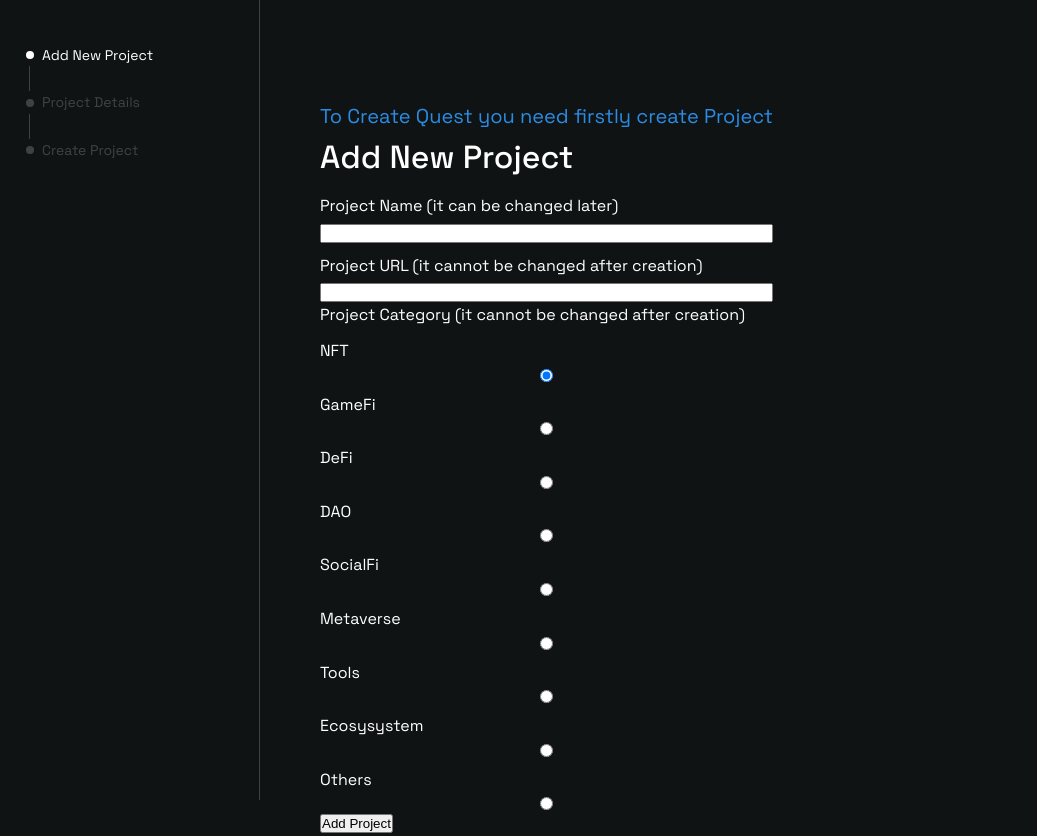
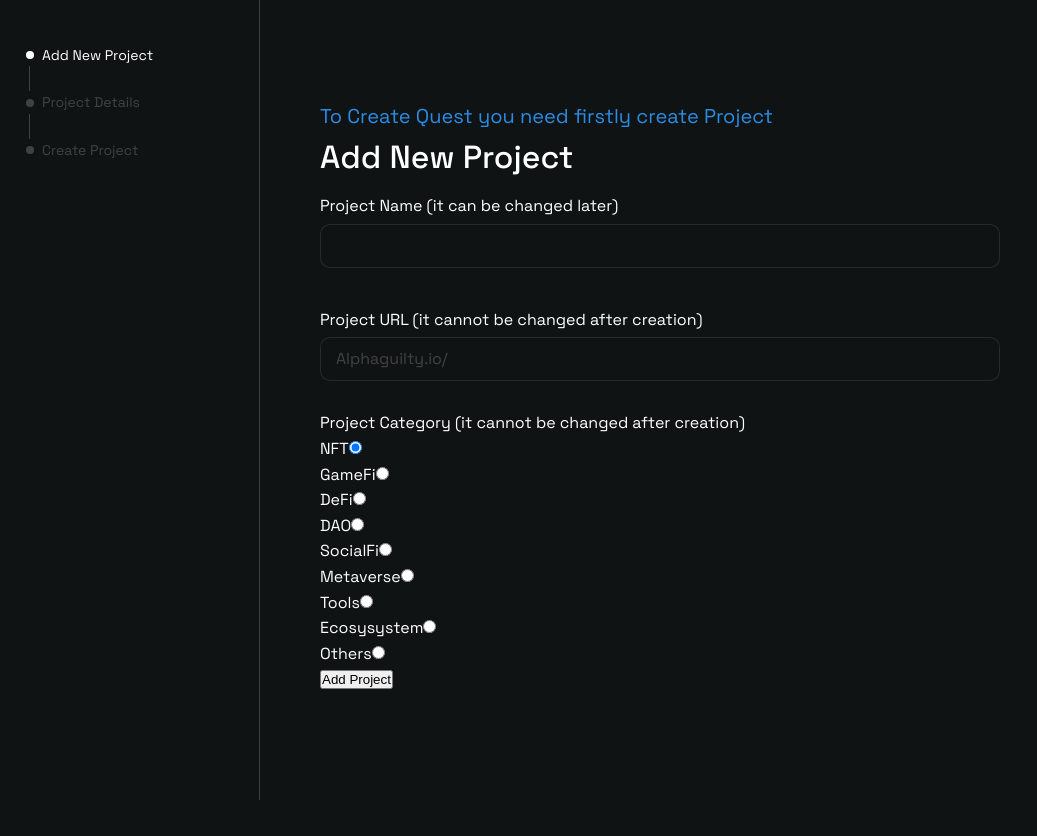
Before and after one commit to gurugu-test-projects/quest-multi-step-form, a Next.js app: page / in a window 1280 px wide. Shown: the whole page, without its empty margins (0-1037 px from the left). After the commit the page ends 800 px from the top, so only its background shows below. Built offline with nearby package versions, Linux system fonts and the light colour scheme.

Commit message:
feat: style Add New Project basic inputs

```diff
--- a/components/Field.tsx
+++ b/components/Field.tsx
@@ -8,13 +8,14 @@ interface IProps {
   children: React.ReactNode;
   htmlFor?: string;
   error?: FieldError;
+  className?: string;
 }
 
-function Field({ label, children, htmlFor, error }: IProps) {
+function Field({ label, children, htmlFor, error, ...props }: IProps) {
   const id = htmlFor || getChildId(children);
 
   return (
-    <div style={{ display: "flex", flexDirection: "column" }}>
+    <div {...props}>
       {label && (
         <label style={{ margin: "10px 0 5px" }} htmlFor={id}>
           {label}
--- a/features/Form/AddNewProject/AddNewProject.tsx
+++ b/features/Form/AddNewProject/AddNewProject.tsx
@@ -52,14 +52,19 @@ function AddNewProject({ handleStepChange, formData, handleFormData }: IProps) {
         <Field
           label="Project Name (it can be changed later)"
           error={errors.projectName}
+          className={styles.fieldContainer}
         >
           <input id="projectName" {...register("projectName")} />
         </Field>
         <Field
           label="Project URL (it cannot be changed after creation)"
           error={errors.projectUrl}
+          className={styles.fieldContainer}
         >
-          <input id="projectUrl" {...register("projectUrl")} />
+          <div className={styles.urlInput} id="projectUrl">
+            <span>Alphaguilty.io/</span>
+            <input {...register("projectUrl")} />
+          </div>
         </Field>
         <label>Project Category (it cannot be changed after creation)</label>
         <div>
--- a/features/Form/styles/Form.module.scss
+++ b/features/Form/styles/Form.module.scss
@@ -1,6 +1,6 @@
 .form {
-  margin-top: 100px;
-  margin-left: 60px;
+  flex: 0 1 680px;
+  margin: 100px 60px;
 
   h1 {
     font-size: 20px;
@@ -16,4 +16,49 @@
     font-size: 32px;
     font-weight: 500;
   }
+
+  .fieldContainer {
+    display: flex;
+    flex-direction: column;
+    margin-bottom: 29px;
+
+    label {
+      font-size: 16px;
+      font-weight: 400;
+    }
+
+    input {
+      width: 100%;
+      font-size: 16px;
+      font-weight: 400;
+
+      color: var(--color-font-primary);
+      padding: 12px 16px;
+      background-color: var(--color-main-bg);
+      border: 1px solid rgba(#fff, 0.1);
+      border-radius: 10px;
+    }
+
+    & .urlInput {
+      position: relative;
+
+      span {
+        position: absolute;
+        top: 50%;
+        transform: translateY(-50%);
+        left: 16px;
+        opacity: 0.2;
+      }
+
+      input {
+        padding-left: 129px;
+      }
+    }
+  }
 }
+
+@media (max-width: 600px) {
+  .form {
+    margin: 0;
+  }
+}
```
